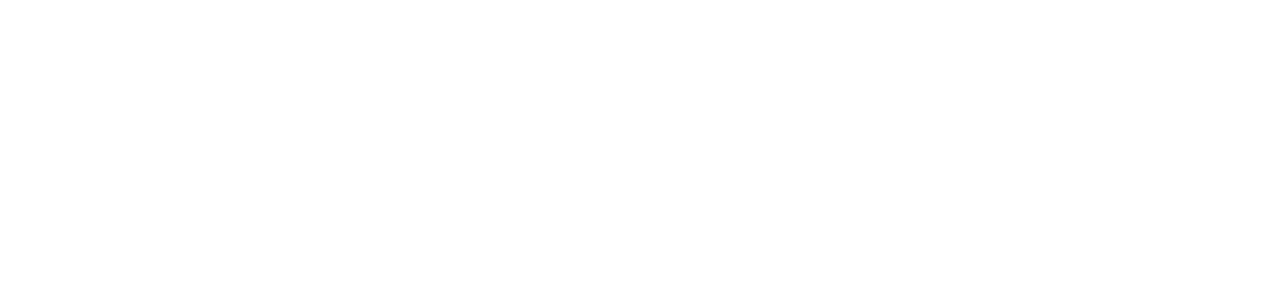
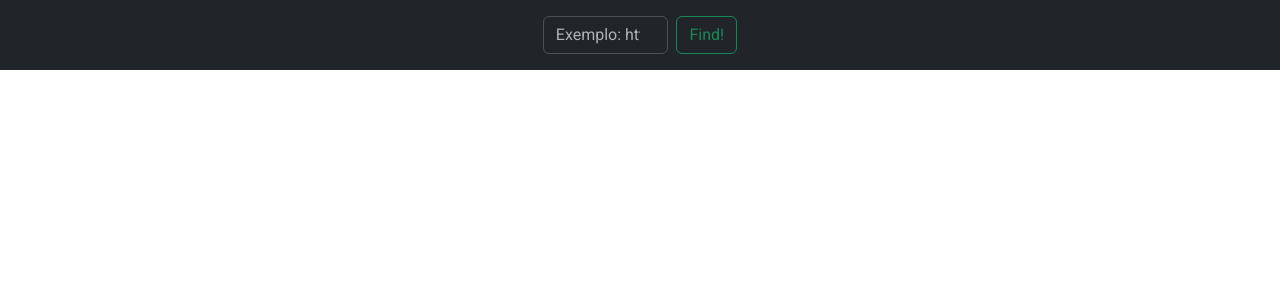
Before and after one commit to ms-daniel/GitMe-Show, an Angular app in the folder Angular - Frontend/: page /profile in a window 1280 px wide. Before the commit this address led to /. Shown: the top 300 px of the page. Built offline with nearby package versions, Linux system fonts and the light colour scheme.

Commit message:
route com parametro #13

```diff
--- a/Angular - Frontend/src/app/app.routes.ts
+++ b/Angular - Frontend/src/app/app.routes.ts
@@ -4,5 +4,5 @@
 
 export const routes: Routes = [
   {path: '', component: HomeComponent},
-  {path: 'profile/:url', component: ProfileComponent}
+  {path: 'profile', component: ProfileComponent}
 ];
--- a/Angular - Frontend/src/app/components/nav/nav.component.ts
+++ b/Angular - Frontend/src/app/components/nav/nav.component.ts
@@ -30,7 +30,7 @@
       next: () => {
         this.isLoading = false;
         this.isFormDisabled = false;
-        this.router.navigate(['/profile', this.urlProfile]);
+        this.router.navigate(['/profile'], { queryParams: { url: this.urlProfile } });
       },
       error: (erro: HttpErrorResponse) => {
         this.isFormDisabled = false;
```
